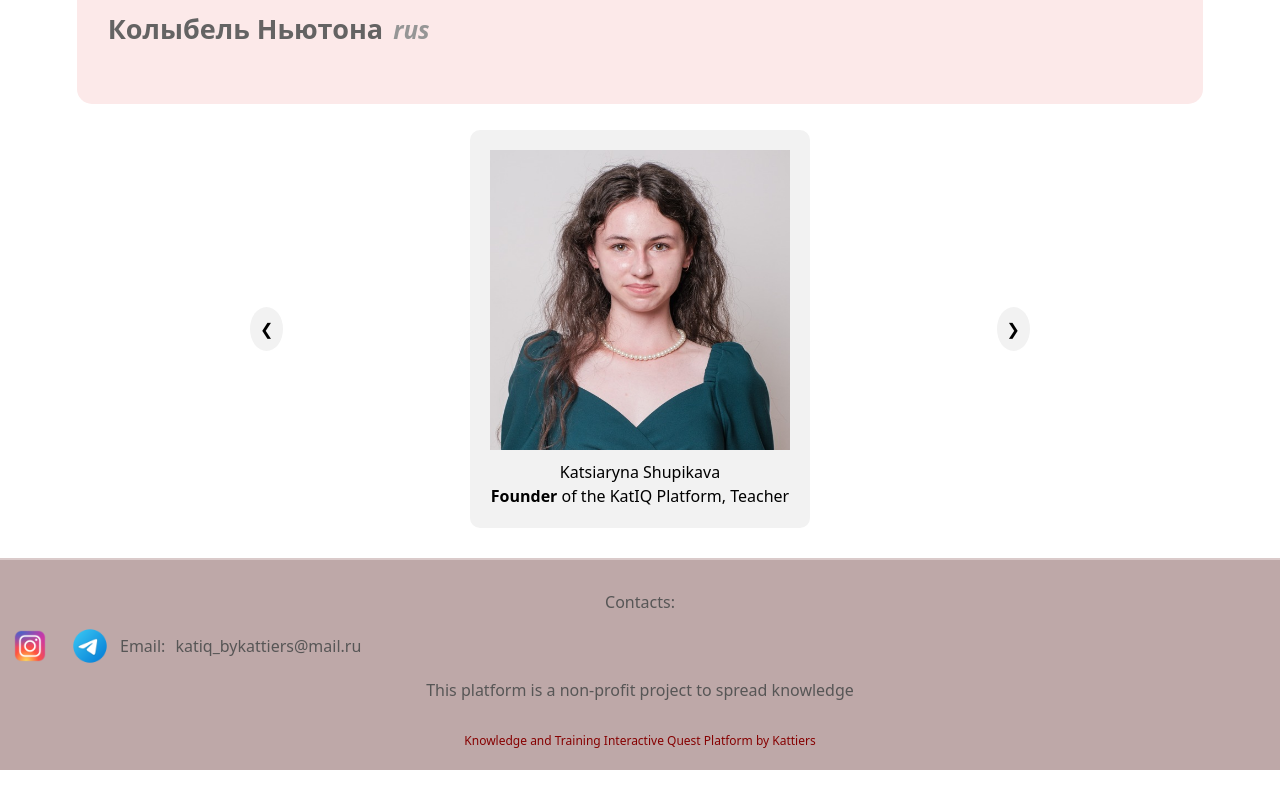
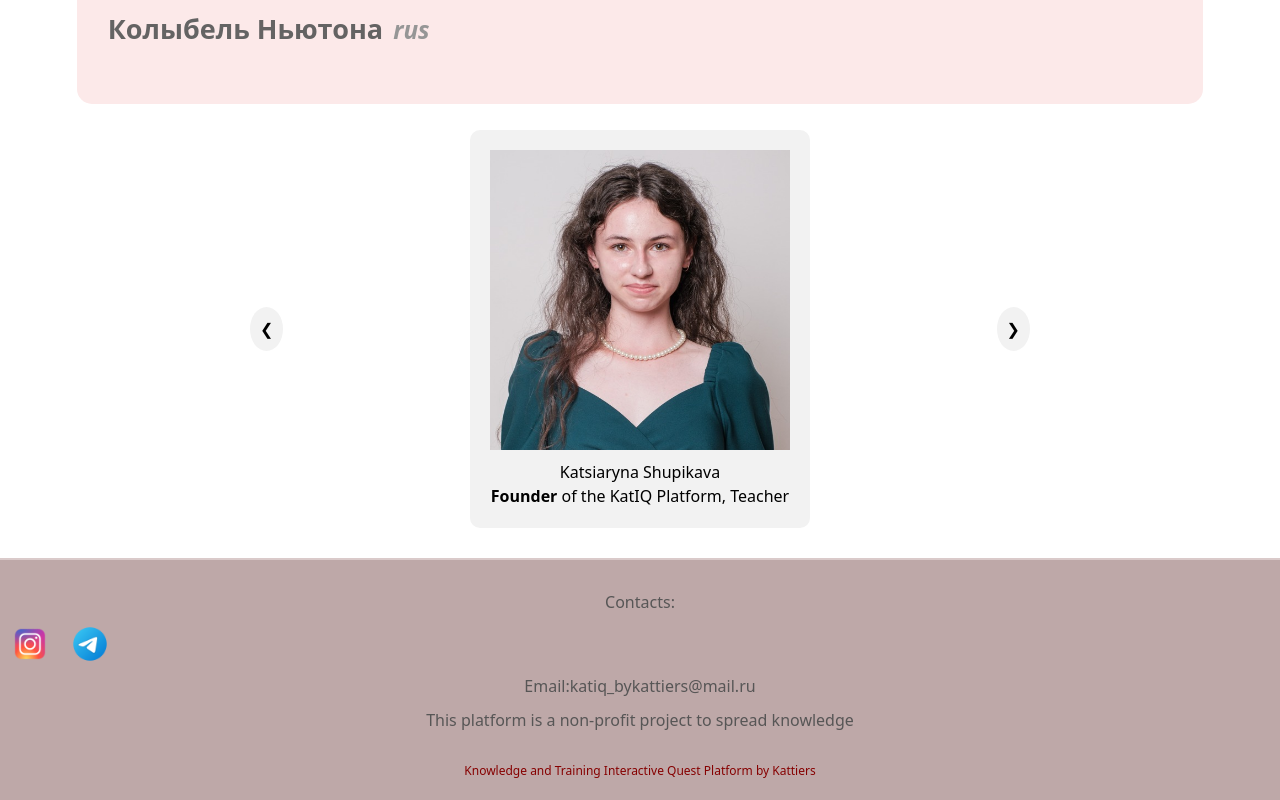
Before and after one commit to kattiers/katIQ, an Angular app: page / in a window 1280 px wide. Shown: the part 541-1341 px from the top of the page. Before the commit the page ends 1311 px from the top, so only its background shows below. Built offline with nearby package versions, Linux system fonts and the light colour scheme.

Commit message:
Update lesson-showing.component.html

```diff
--- a/src/app/lesson-showing/lesson-showing.component.html
+++ b/src/app/lesson-showing/lesson-showing.component.html
@@ -48,8 +48,8 @@
     <a href="https://t.me/katiq_bykattiers" target="_blank">
       <img src="/assets/telegram-icon.png" alt="Telegram">
     </a>
-    <p>Email:<a href="mailto:katiq_bykattiers&#64;mail.ru">katiq_bykattiers&#64;mail.ru</a></p>
   </div>
+  <p>Email:<a href="mailto:katiq_bykattiers&#64;mail.ru">katiq_bykattiers&#64;mail.ru</a></p>
   <p>This platform is a non-profit project to spread knowledge</p>
   <div class="logoKattiers">Knowledge and Training Interactive Quest Platform by Kattiers</div>
 </div>
```
